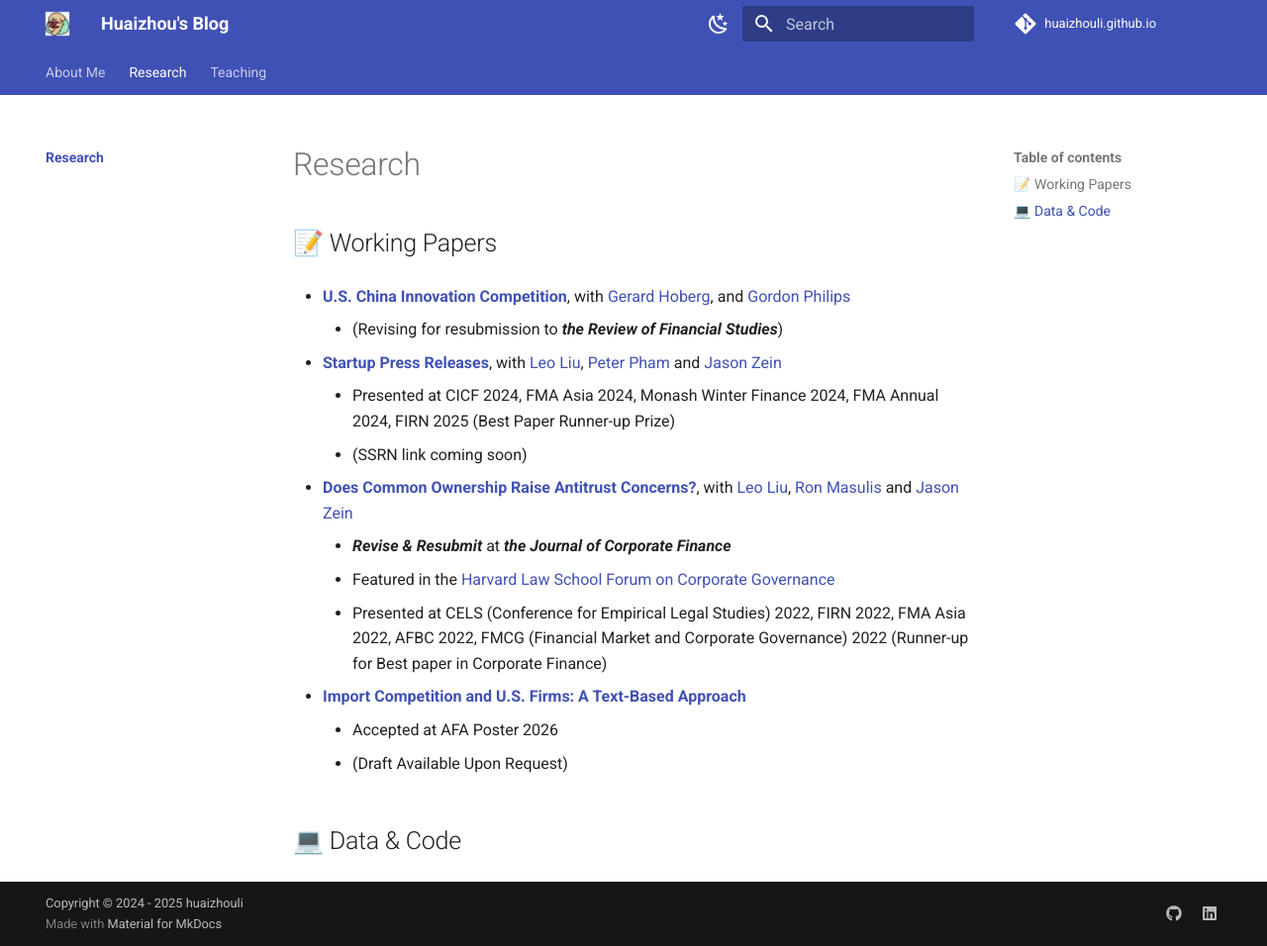
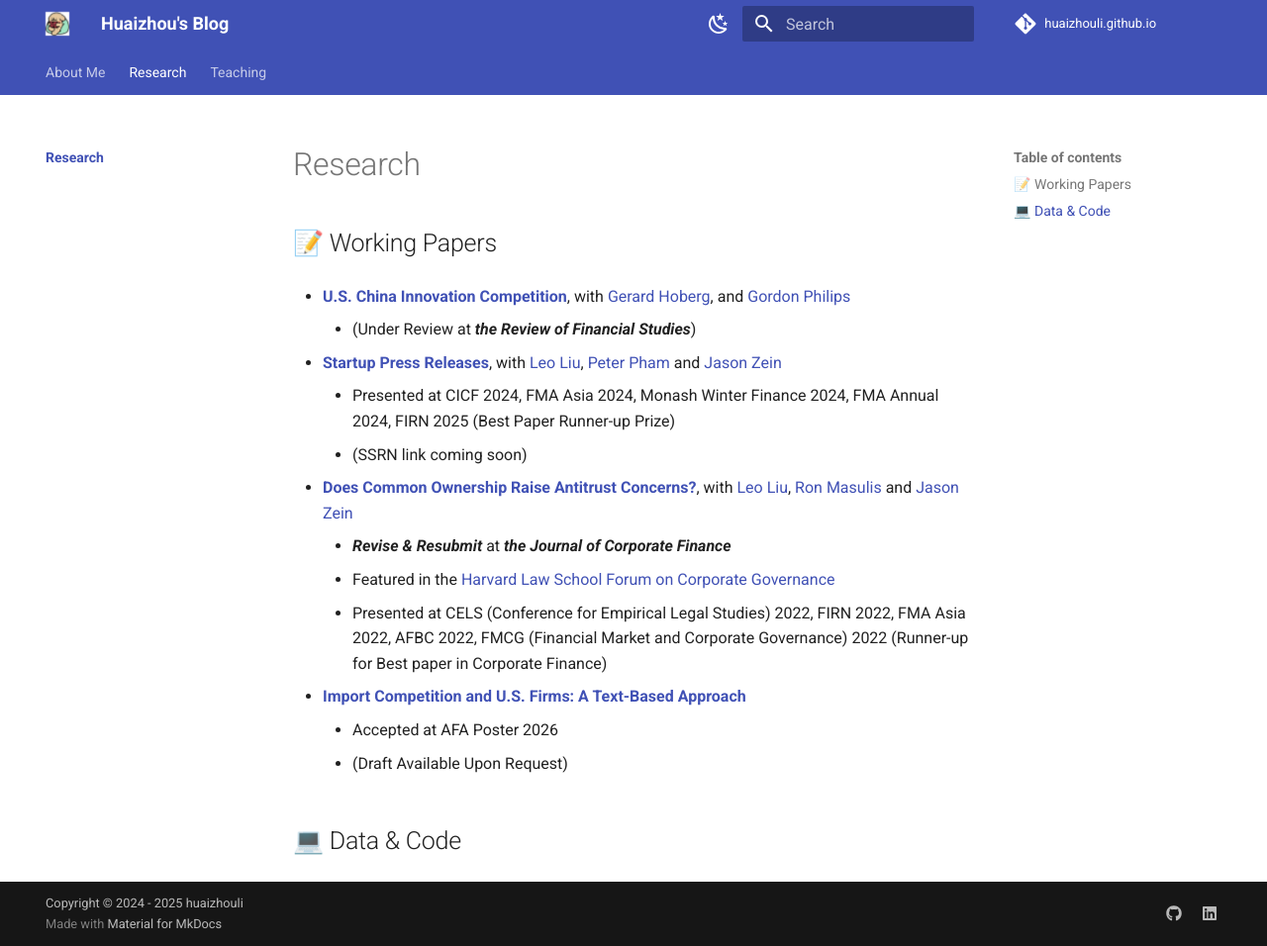
Before and after one commit to huaizhouli/huaizhouli.github.io, an MkDocs documentation site: the page built from docs/research/index.md, in a window 1280 px wide and 956 px high. Shown: the whole window at 99% size. Built offline with MkDocs 1.6.1 and Material for MkDocs 9.7.7, drawn with Linux system fonts in a browser that asks for light colours; comment, search, counter and statistics services are not loaded.

Commit message:
Change paper status to 'Under Review' for U.S. China Innovation Competition
Updated the status of the U.S. China Innovation Competition paper to reflect that it is under review.

```diff
--- a/docs/research/index.md
+++ b/docs/research/index.md
@@ -3,7 +3,7 @@
 ## 📝 Working Papers
 
 - [**U.S. China Innovation Competition**](https://papers.ssrn.com/sol3/papers.cfm?abstract_id=6730426), with [Gerard Hoberg](https://faculty.marshall.usc.edu/Gerard-Hoberg/), and [Gordon Philips](https://faculty.tuck.dartmouth.edu/gordon-phillips/)
-    - (Revising for resubmission to **_the Review of Financial Studies_**)
+    - (Under Review at **_the Review of Financial Studies_**)
 
 - [**Startup Press Releases**](https://www.dropbox.com/scl/fi/npdnby1w9cokinkf5f053/main.pdf?rlkey=6vg70dqft25g7qgwvy31bwnm5&st=2f0fp7r1&dl=0), with [Leo Liu](https://leoliu0.github.io/), [Peter Pham](https://sites.google.com/view/peterkienpham/home) and [Jason Zein](https://www.jasonzein.com/)
     - Presented at CICF 2024, FMA Asia 2024, Monash Winter Finance 2024, FMA Annual 2024, FIRN 2025 (Best Paper Runner-up Prize)
```
